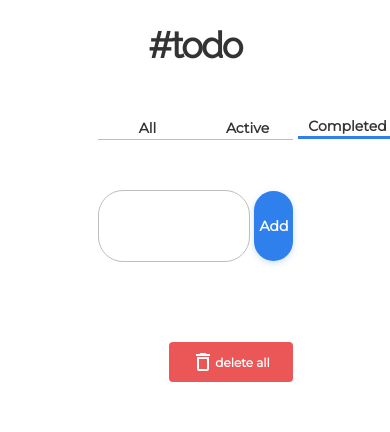
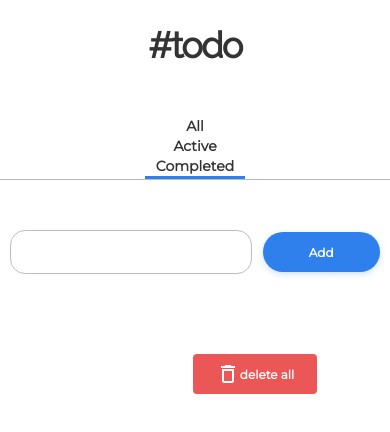
Before and after one commit to ddarkCode/todoapp, a React (Create React App) app: page / in a window 390 px wide. Both pictures are taken after a click on the button "Completed". Shown: the top 432 px of the page. Built offline with nearby package versions, Linux system fonts and the light colour scheme.

Commit message:
Add media queries to make it mobile responsive

```diff
--- a/src/components/Input.css
+++ b/src/components/Input.css
@@ -35,3 +35,24 @@
   color: #fff;
   width: 10vw;
 }
+
+@media screen and (max-width: 600px) {
+  .input-section {
+    justify-content: space-evenly;
+    width: 100vw;
+  }
+
+  .input-section input {
+    width: 60vw;
+    padding: 3px;
+    height: 36px;
+    font-size: 16px;
+    border-radius: 15px;
+  }
+
+  .input-section button {
+    font-size: 12px;
+    height: 40px;
+    width: 30vw;
+  }
+}
--- a/src/components/Main.css
+++ b/src/components/Main.css
@@ -6,3 +6,11 @@
   border-bottom: 1px solid #bdbdbd;
   margin: 0 auto;
 }
+
+@media screen and (max-width: 600px) {
+  .main-buttons {
+    flex-direction: column;
+    width: 100vw;
+    margin: 0;
+  }
+}
--- a/src/components/lists/CompletedList.css
+++ b/src/components/lists/CompletedList.css
@@ -21,3 +21,9 @@
   margin-top: 30px;
   margin-left: auto;
 }
+
+@media screen and (max-width: 600px) {
+  .delete-all {
+    margin-left: 120px;
+  }
+}
--- a/src/index.css
+++ b/src/index.css
@@ -44,3 +44,27 @@ li {
   width: 100%;
   margin: 5px 0;
 }
+
+@media screen and (max-width: 600px) {
+  ul {
+    width: 100vw;
+    margin: 0;
+  }
+
+  span {
+    margin-left: 5px;
+    font-size: 12px;
+  }
+
+  input[type='checkbox'] {
+    height: 15px;
+    width: 15px;
+  }
+
+  li {
+    justify-content: flex-start;
+
+    width: 100vw;
+    margin: 5px 5px;
+  }
+}
```
